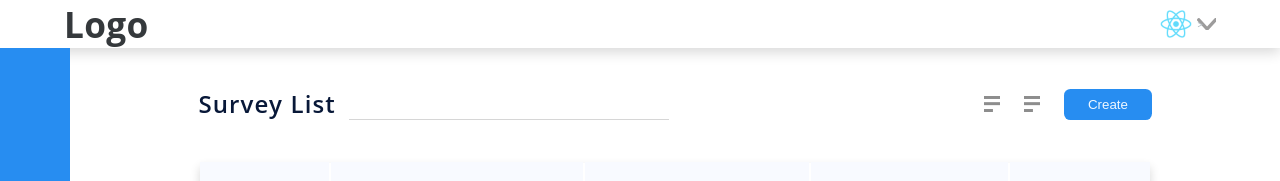
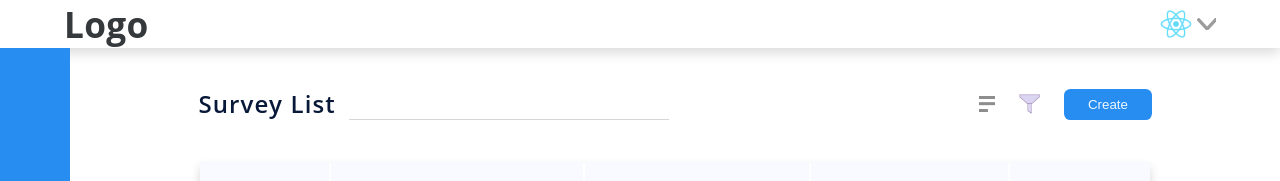
Before and after one commit to shubham34rathod/Project_Survey, a React (Create React App) app in the folder FrontEnd/: page / in a window 1280 px wide. Shown: the top 181 px of the page. Built offline with nearby package versions, Linux system fonts and the light colour scheme.

Commit message:
Added filter icon

```diff
--- a/FrontEnd/src/Pages/Header.js
+++ b/FrontEnd/src/Pages/Header.js
@@ -11,7 +11,7 @@ export default function Header(){
                     <section className='logo'>Logo</section>
                     <section id='profile'>
                         <div id="profilepic"></div>
-                        <div className='dropdown'>&gt;</div>
+                        <div className='dropdown'></div>
                     </section>
                 </div>
 
--- a/FrontEnd/src/styles/surveylist.css
+++ b/FrontEnd/src/styles/surveylist.css
@@ -56,7 +56,9 @@
 }
 
 #filter {
-    background: transparent url('../../public/images/sort.svg') 0% 0% no-repeat padding-box;
+    width: 1.3rem;
+    height: 1.3rem;
+    background: transparent url('../../public/images/filter.png') 1.5% 1.5% no-repeat padding-box;
     background-size: cover;
 }
 
```
Also changed, not shown: FrontEnd/public/images/filter.png (added).
